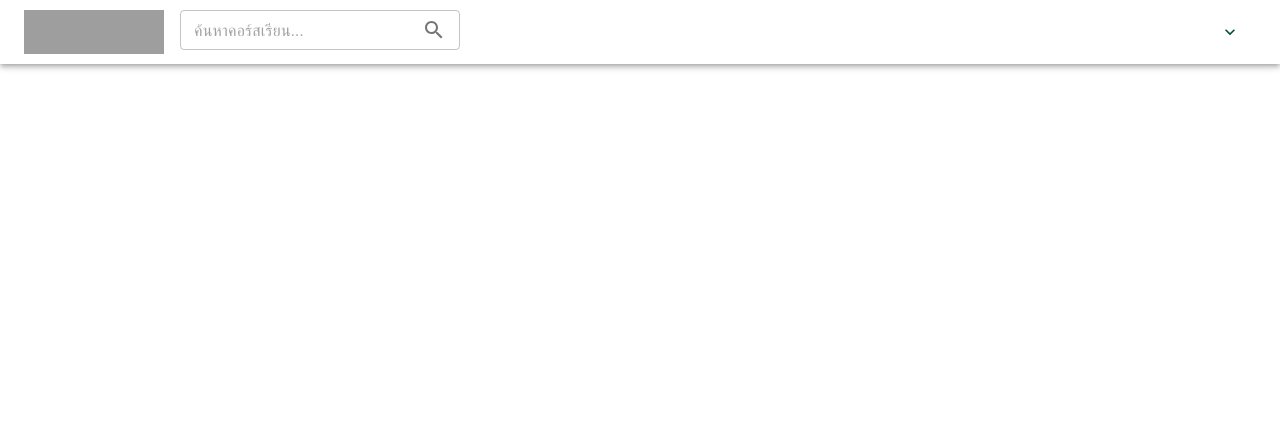
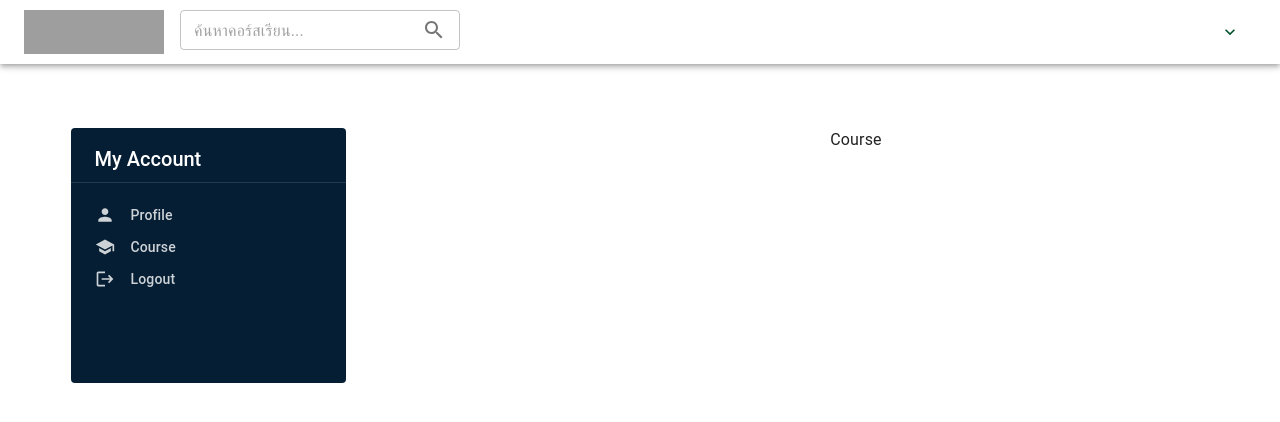
Before and after one commit to narutygt1/skilllane-app, a React (Create React App) app: page /course in a window 1280 px wide. Before the commit this address had no page. Shown: the top 422 px of the page. Built offline with nearby package versions, Linux system fonts and the light colour scheme; sample sign-in values are in the browser's storage; grey boxes are pictures that could not be loaded.

Commit message:
New sidebar for user

```diff
--- a/src/App.tsx
+++ b/src/App.tsx
@@ -4,6 +4,7 @@ import Home from "./modules/home";
 import Login from "./modules/login";
 import Register from "./modules/register";
 import Profile from "./modules/profile";
+import Course from "./modules/course";
 import "./App.css";
 import { useSelector } from "react-redux";
 import { RootState } from "./redux/store";
@@ -29,6 +30,7 @@ function App() {
 				<Route element={<ProtectedRoutes />}>
 					<Route path="home" element={<Home />} />
 					<Route path="profile" element={<Profile />} />
+					<Route path="course" element={<Course />} />
 				</Route>
 			</Routes>
 		</div>
--- /dev/null
+++ b/src/components/AdminSidebar.tsx
@@ -0,0 +1,105 @@
+import * as React from "react";
+import { useNavigate } from "react-router-dom";
+import { useDispatch } from "react-redux";
+import Box from "@mui/material/Box";
+import { styled, ThemeProvider, createTheme } from "@mui/material/styles";
+import Divider from "@mui/material/Divider";
+import List from "@mui/material/List";
+import ListItemButton from "@mui/material/ListItemButton";
+import ListItemIcon from "@mui/material/ListItemIcon";
+import ListItemText from "@mui/material/ListItemText";
+import Paper from "@mui/material/Paper";
+import PersonIcon from "@mui/icons-material/Person";
+import SchoolIcon from "@mui/icons-material/School";
+import LogoutIcon from "@mui/icons-material/Logout";
+import { setMyUser } from "../redux/slices/User";
+import { setAuthToken } from "../lib/auth";
+
+const data = [
+	{ icon: <PersonIcon />, label: "Profile", link: "/profile" },
+	{ icon: <SchoolIcon />, label: "Course", link: "/course" },
+];
+
+const FireNav = styled(List)<{ component?: React.ElementType }>({
+	"& .MuiListItemButton-root": {
+		paddingLeft: 24,
+		paddingRight: 24,
+	},
+	"& .MuiListItemIcon-root": {
+		minWidth: 0,
+		marginRight: 16,
+	},
+	"& .MuiSvgIcon-root": {
+		fontSize: 20,
+	},
+});
+
+export default function CustomizedList() {
+	const navigate = useNavigate();
+	const dispatch = useDispatch();
+
+	const signOut = () => {
+		dispatch(setMyUser(null));
+		setAuthToken("");
+	};
+
+	return (
+		<Box sx={{ display: "flex", justifyContent: "center" }}>
+			<ThemeProvider
+				theme={createTheme({
+					components: {
+						MuiListItemButton: {
+							defaultProps: {
+								disableTouchRipple: true,
+							},
+						},
+					},
+					palette: {
+						mode: "dark",
+						primary: { main: "rgb(102, 157, 246)" },
+						background: { paper: "rgb(5, 30, 52)" },
+					},
+				})}>
+				<Paper elevation={0} sx={{ width: "100%", maxWidth: 275 }}>
+					<FireNav component="nav">
+						<ListItemButton component="a" href="#customized-list">
+							<ListItemText
+								sx={{ my: 0 }}
+								primary="My Account"
+								primaryTypographyProps={{
+									fontSize: 20,
+									fontWeight: "medium",
+									letterSpacing: 0,
+								}}
+							/>
+						</ListItemButton>
+						<Divider />
+						<Box pt={2} pb={10}>
+							{data.map((item) => (
+								<ListItemButton
+									key={item.label}
+									sx={{ py: 0, minHeight: 32, color: "rgba(255,255,255,.8)" }}
+									onClick={() => navigate(item.link)}>
+									<ListItemIcon sx={{ color: "inherit" }}>{item.icon}</ListItemIcon>
+									<ListItemText
+										primary={item.label}
+										primaryTypographyProps={{ fontSize: 14, fontWeight: "medium" }}
+									/>
+								</ListItemButton>
+							))}
+							<ListItemButton sx={{ py: 0, minHeight: 32, color: "rgba(255,255,255,.8)" }} onClick={signOut}>
+								<ListItemIcon sx={{ color: "inherit" }}>
+									<LogoutIcon />
+								</ListItemIcon>
+								<ListItemText
+									primary="Logout"
+									primaryTypographyProps={{ fontSize: 14, fontWeight: "medium" }}
+								/>
+							</ListItemButton>
+						</Box>
+					</FireNav>
+				</Paper>
+			</ThemeProvider>
+		</Box>
+	);
+}
--- a/src/components/ProfileMenu.tsx
+++ b/src/components/ProfileMenu.tsx
@@ -53,7 +53,8 @@ export default function ProfileMenu() {
 				MenuListProps={{
 					"aria-labelledby": "basic-button",
 				}}>
-				<MenuItem onClick={() => navigate("/profile")}>My account</MenuItem>
+				<MenuItem onClick={() => navigate("/profile")}>My Account</MenuItem>
+				{myUser.role === "instructor" && <MenuItem onClick={() => navigate("/course")}>Course</MenuItem>}
 				<MenuItem onClick={signOut}>Logout</MenuItem>
 			</Menu>
 		</Box>
--- a/src/core/UserLayout.tsx
+++ b/src/core/UserLayout.tsx
@@ -1,6 +1,7 @@
 import { ReactNode } from "react";
 import Grid from "@mui/material/Grid";
 import Box from "@mui/material/Box";
+import AdminSidebar from "../components/AdminSidebar";
 
 interface UserLayoutProps {
 	children: ReactNode;
@@ -8,12 +9,12 @@ interface UserLayoutProps {
 
 export default function UserLayout({ children }: UserLayoutProps) {
 	return (
-		<Box sx={{ flexGrow: 1 }}>
+		<Box mt={8} sx={{ flexGrow: 1 }}>
 			<Grid container spacing={2}>
-				<Grid item xs={4}>
-					Menu
+				<Grid item xs={12} sm={4}>
+					<AdminSidebar />
 				</Grid>
-				<Grid item xs={8}>
+				<Grid item xs={12} sm={8}>
 					{children}
 				</Grid>
 			</Grid>
--- /dev/null
+++ b/src/modules/course/index.tsx
@@ -0,0 +1,10 @@
+import Box from "@mui/material/Box";
+import UserLayout from "../../core/UserLayout";
+
+export default function Profile() {
+	return (
+		<UserLayout>
+			<Box>Course</Box>
+		</UserLayout>
+	);
+}
--- a/src/modules/home/index.tsx
+++ b/src/modules/home/index.tsx
@@ -4,13 +4,6 @@ import { useSelector } from "react-redux";
 import { RootState } from "../../redux/store";
 
 export default function Home() {
-	const myUser = useSelector((state: RootState) => state.myUser);
-	let navigate = useNavigate();
-
-	if (!myUser) {
-		navigate("/login", { replace: true });
-	}
-
 	return (
 		<>
 			<main>
```
